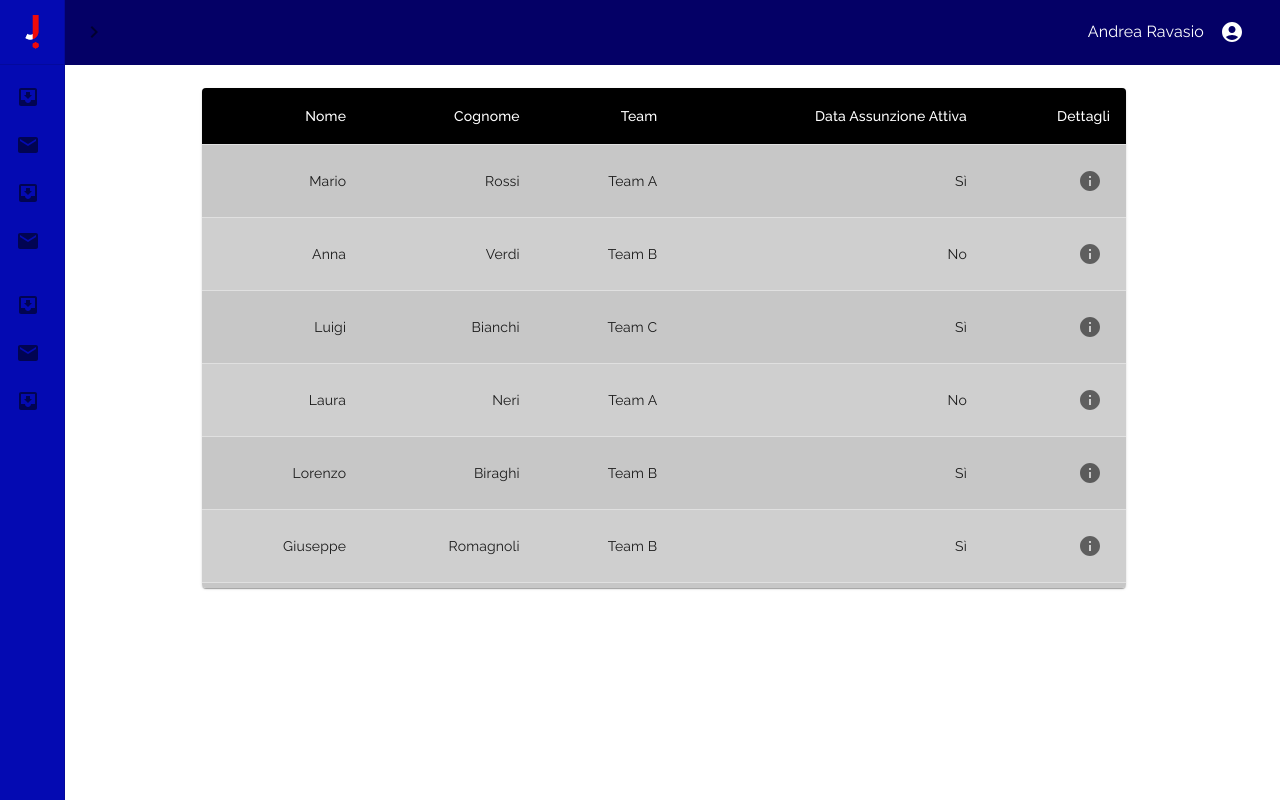
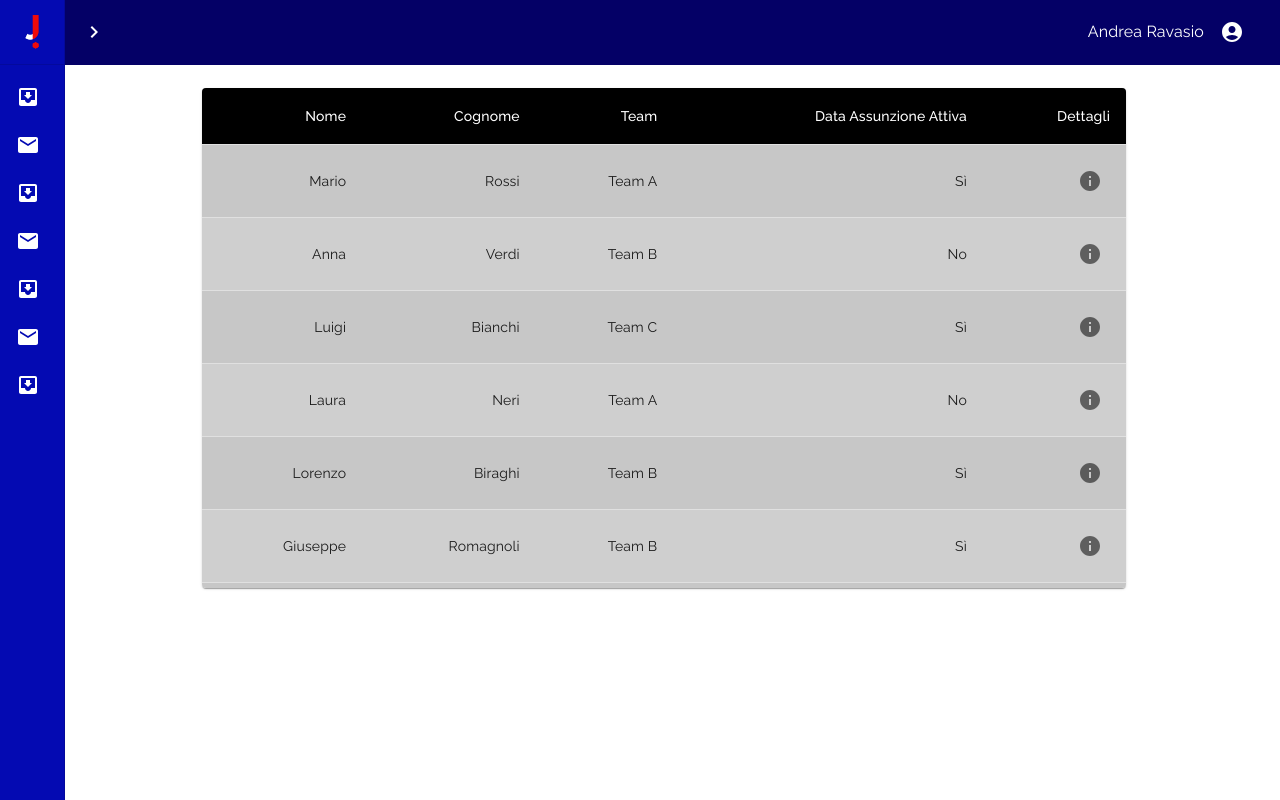
Before and after one commit to psiep8/template-jakala, a React (Create React App) app: page /homepage in a window 1280 px wide. Built offline with nearby package versions, Linux system fonts and the light colour scheme.

Commit message:
sidebarItem

```diff
--- /dev/null
+++ b/src/Components/SideBarItem.js
@@ -0,0 +1,37 @@
+import ListItem from "@mui/material/ListItem";
+import ListItemButton from "@mui/material/ListItemButton";
+import ListItemIcon from "@mui/material/ListItemIcon";
+import ListItemText from "@mui/material/ListItemText";
+import InboxIcon from "@mui/icons-material/MoveToInbox";
+import MailIcon from "@mui/icons-material/Mail";
+
+function SideBarItem(props) {
+  return (
+    <>
+      <ListItem key={props.text} disablePadding className="block">
+        <ListItemButton
+          className="min-h-[48px] px[2.5px]"
+          sx={{
+            justifyContent: props.open ? "initial" : "center",
+          }}
+        >
+          <ListItemIcon
+            className="min-w-0 justify-center text-white"
+            sx={{
+              mr: props.open ? 3 : "auto",
+            }}
+          >
+            {props.index % 2 === 0 ? <InboxIcon /> : <MailIcon />}
+          </ListItemIcon>
+          <ListItemText
+            primary={props.text}
+            className=" text-white"
+            sx={{ opacity: props.open ? 1 : 0 }}
+          />
+        </ListItemButton>
+      </ListItem>
+    </>
+  );
+}
+
+export default SideBarItem;
--- a/src/Components/SidebarCustom.js
+++ b/src/Components/SidebarCustom.js
@@ -4,12 +4,7 @@ import MuiDrawer from "@mui/material/Drawer";
 import List from "@mui/material/List";
 import Typography from "@mui/material/Typography";
 import Divider from "@mui/material/Divider";
-import ListItem from "@mui/material/ListItem";
-import ListItemButton from "@mui/material/ListItemButton";
-import ListItemIcon from "@mui/material/ListItemIcon";
-import ListItemText from "@mui/material/ListItemText";
-import InboxIcon from "@mui/icons-material/MoveToInbox";
-import MailIcon from "@mui/icons-material/Mail";
+import SideBarItem from "./SideBarItem";
 
 const drawerWidth = 240;
 
@@ -92,47 +87,16 @@ function SideBarCustom(props) {
         </DrawerHeader>
         <Divider />
         <List>
-          {["Inbox", "Starred", "Send email", "Drafts"].map((text, index) => (
-            <ListItem key={text} disablePadding sx={{ display: "block" }}>
-              <ListItemButton
-                className="min-h-[48px] px[2.5px]"
-                sx={{
-                  justifyContent: open ? "initial" : "center",
-                }}
-              >
-                <ListItemIcon
-                  className="min-w-0 justify-center"
-                  sx={{
-                    mr: open ? 3 : "auto",
-                  }}
-                >
-                  {index % 2 === 0 ? <InboxIcon /> : <MailIcon />}
-                </ListItemIcon>
-                <ListItemText primary={text} sx={{ opacity: open ? 1 : 0 }} />
-              </ListItemButton>
-            </ListItem>
-          ))}
-        </List>
-        <List>
-          {["All mail", "Trash", "Spam"].map((text, index) => (
-            <ListItem key={text} disablePadding className=" block">
-              <ListItemButton
-                className="min-h-[48px] px[2.5px]"
-                sx={{
-                  justifyContent: open ? "initial" : "center",
-                }}
-              >
-                <ListItemIcon
-                  className="min-w-0 justify-center"
-                  sx={{
-                    mr: open ? 3 : "auto",
-                  }}
-                >
-                  {index % 2 === 0 ? <InboxIcon /> : <MailIcon />}
-                </ListItemIcon>
-                <ListItemText primary={text} sx={{ opacity: open ? 1 : 0 }} />
-              </ListItemButton>
-            </ListItem>
+          {[
+            "Inbox",
+            "Starred",
+            "Send email",
+            "Drafts",
+            "All mail",
+            "Trash",
+            "Spam",
+          ].map((text, index) => (
+            <SideBarItem open={open} text={text} index={index} />
           ))}
         </List>
       </Drawer>
--- a/src/Homepage/Homepage.js
+++ b/src/Homepage/Homepage.js
@@ -85,13 +85,14 @@ function Homepage() {
             <Toolbar>
               <IconButton
                 onClick={isDrawerOpen ? handleDrawerClose : handleDrawerOpen}
+                className="text-white"
               >
                 {isDrawerOpen ? <ChevronLeftIcon /> : <ChevronRightIcon />}
               </IconButton>
               <IconButton
                 size="large"
                 edge="start"
-                sx={{ color: "white", ml: "auto" }}
+                className="text-white ml-auto"
               >
                 <p className="text-base mr-4">Andrea Ravasio</p>
                 <AccountCircleIcon></AccountCircleIcon>
```
